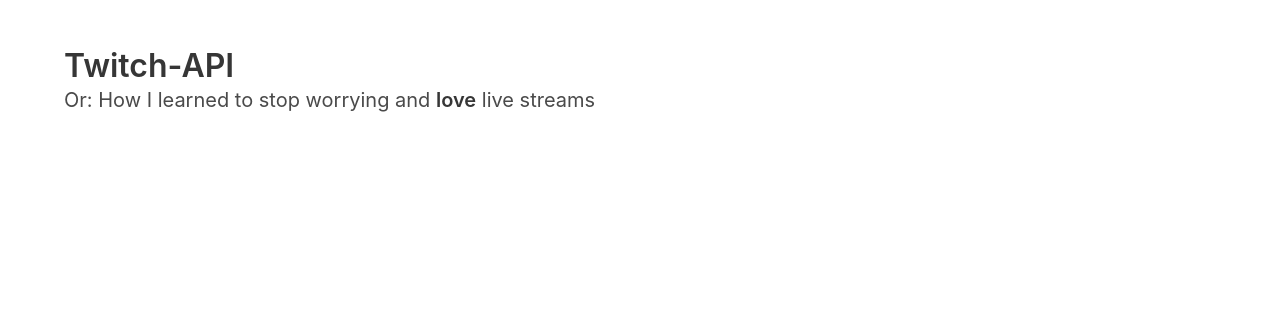
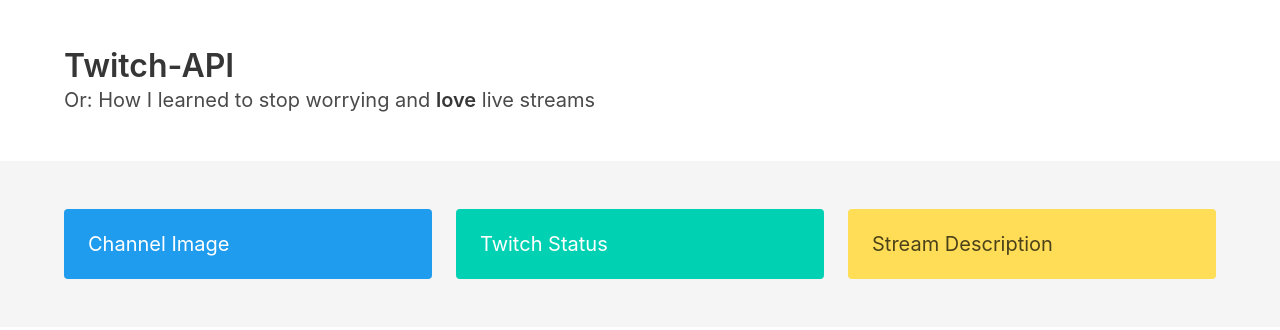
Before and after one commit to TravelingMan/fcc-twitch-api, a plain HTML site: page index.html in a window 1280 px wide. Drawn offline with nearby package versions, Linux system fonts and the light colour scheme.

Commit message:
Move to more current version of Bulma and begin styling

```diff
--- a/index.html
+++ b/index.html
@@ -5,7 +5,7 @@
   <meta charset="UTF-8">
   <meta name="viewport" content="width=device-width, initial-scale=1">
   <title>FCC-Twitch-API</title>
-  <link rel='stylesheet prefetch' href='https://cdnjs.cloudflare.com/ajax/libs/bulma/0.6.2/css/bulma.min.css'>
+  <link rel='stylesheet prefetch' href='https://cdnjs.cloudflare.com/ajax/libs/bulma/0.7.0/css/bulma.min.css'>
   <script defer src="https://use.fontawesome.com/releases/v5.0.7/js/all.js"></script>
 </head>
 
@@ -22,6 +22,34 @@
   </div>
 </section>
 
+<section class="section has-background-light">
+  <div class="container">
+    <div class="columns">
+      <div class="column">
+        <div class="notification is-info">
+          <p class="is-size-5">
+              Channel Image
+          </p>
+        </div>
+      </div>
+      <div class="column">
+        <div class="notification is-primary">
+            <p class="is-size-5">
+                Twitch Status
+            </p>
+        </div>
+      </div>
+      <div class="column">
+        <div class="notification is-warning">
+            <p class="is-size-5">
+                Stream Description
+            </p>
+        </div>
+      </div>
+    </div>
+  </div>
+</section>
+
 <script  src="main.js"></script>
 
 </body>
```
